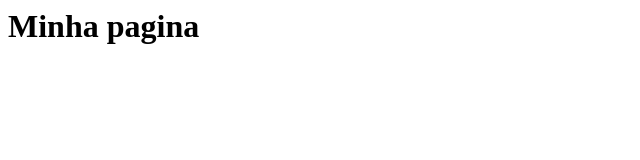
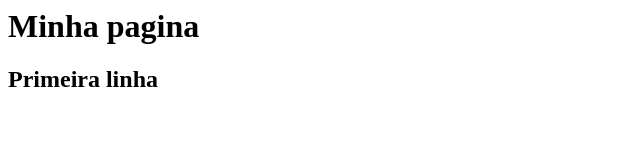
Before and after one commit to nunesian/hiring-coders, a plain HTML site: page index.html in a window 1280 px wide. Shown: the whole page, without its empty margins (0-640 px from the left). Drawn offline with Linux system fonts and the light colour scheme.

Commit message:
arquivo index.html atualizado

```diff
--- a/index.html
+++ b/index.html
@@ -1,5 +1,6 @@
 <html>
     <body>
         <h1>Minha pagina</h1>
+        <h2>Primeira linha</h2>
     </body>
 </html>
```
